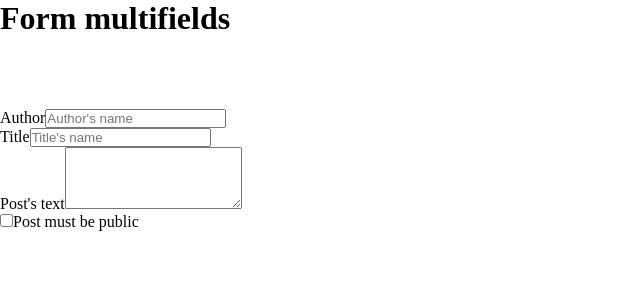
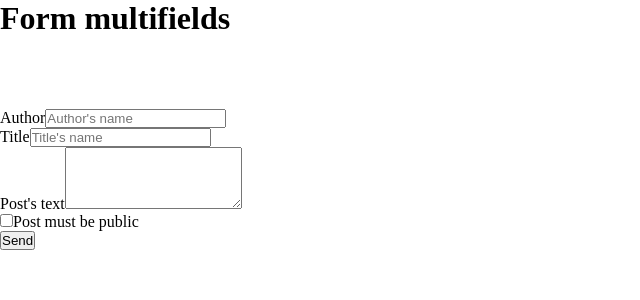
Before and after one commit to diegotosato/react-post-form, a React (Vite) app: page / in a window 1280 px wide. Shown: the top 300 px of the page, without its empty margins (0-640 px from the left). Built offline with nearby package versions, Linux system fonts and the light colour scheme.

Commit message:
add button into the form, declare functio to handle the submit, the function prevent default actions on submit

```diff
--- a/src/App.jsx
+++ b/src/App.jsx
@@ -10,6 +10,10 @@ function App() {
     public: true
   })
 
+  function handleSubmit(e) {
+    e.preventDefault()
+  }
+
   return (
     <>
       <h1>Form multifields</h1>
@@ -19,7 +23,7 @@ function App() {
       <br />
       <br />
 
-      <form>
+      <form onSubmit={handleSubmit}>
 
         {/* Author */}
         <div>
@@ -45,6 +49,8 @@ function App() {
           <label htmlFor="public">Post must be public</label>
         </div>
 
+        <button type="submit">Send</button>
+
       </form>
     </>
   )
```
